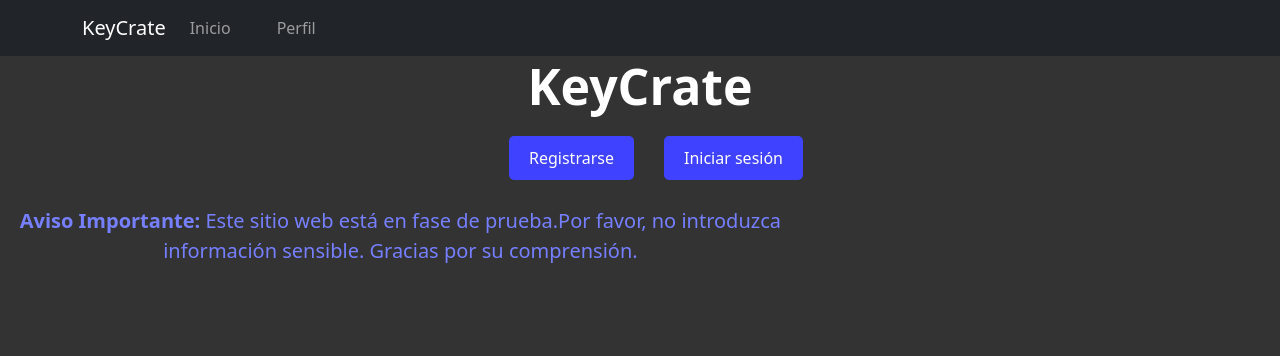
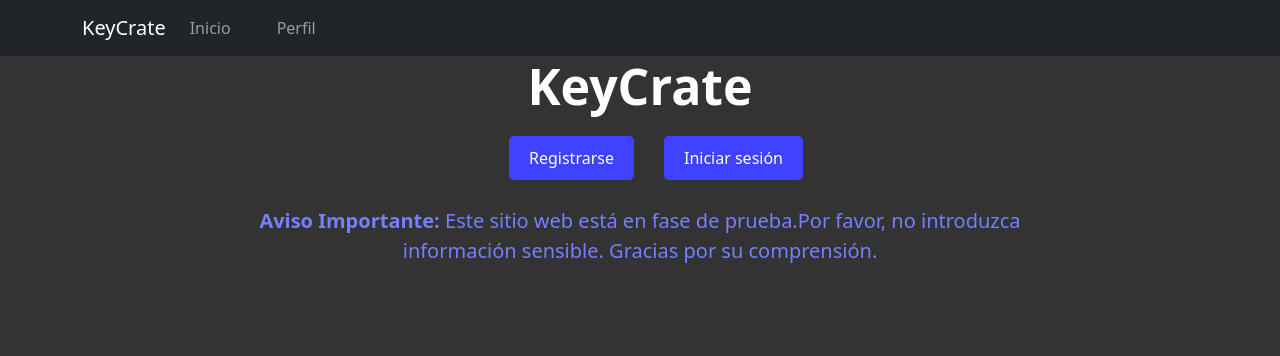
Before and after one commit to yoezequiel/KeyCrate, a Flask app: page / in a window 1280 px wide. Shown: the top 356 px of the page. Run offline with Flask 3, Linux system fonts and the light colour scheme; some libraries are stand-ins or nearby versions.

Commit message:
fix css index

```diff
--- a/app.py
+++ b/app.py
@@ -294,4 +294,4 @@ def page_not_found(error):
 import os
 
 if __name__ == "__main__":
-    app.run(host="0.0.0.0", port=os.environ.get("PORT", 5000), debug=True)
+    app.run(host="0.0.0.0", port=os.environ.get("PORT", 5000))
--- a/static/css/index.css
+++ b/static/css/index.css
@@ -26,6 +26,11 @@ ul {
     margin-bottom: 10px;
 }
 
+.main {
+    display: flex;
+    justify-content: center;
+}
+
 .info {
     max-width: 70ch;
     font-size: 20px;
```
